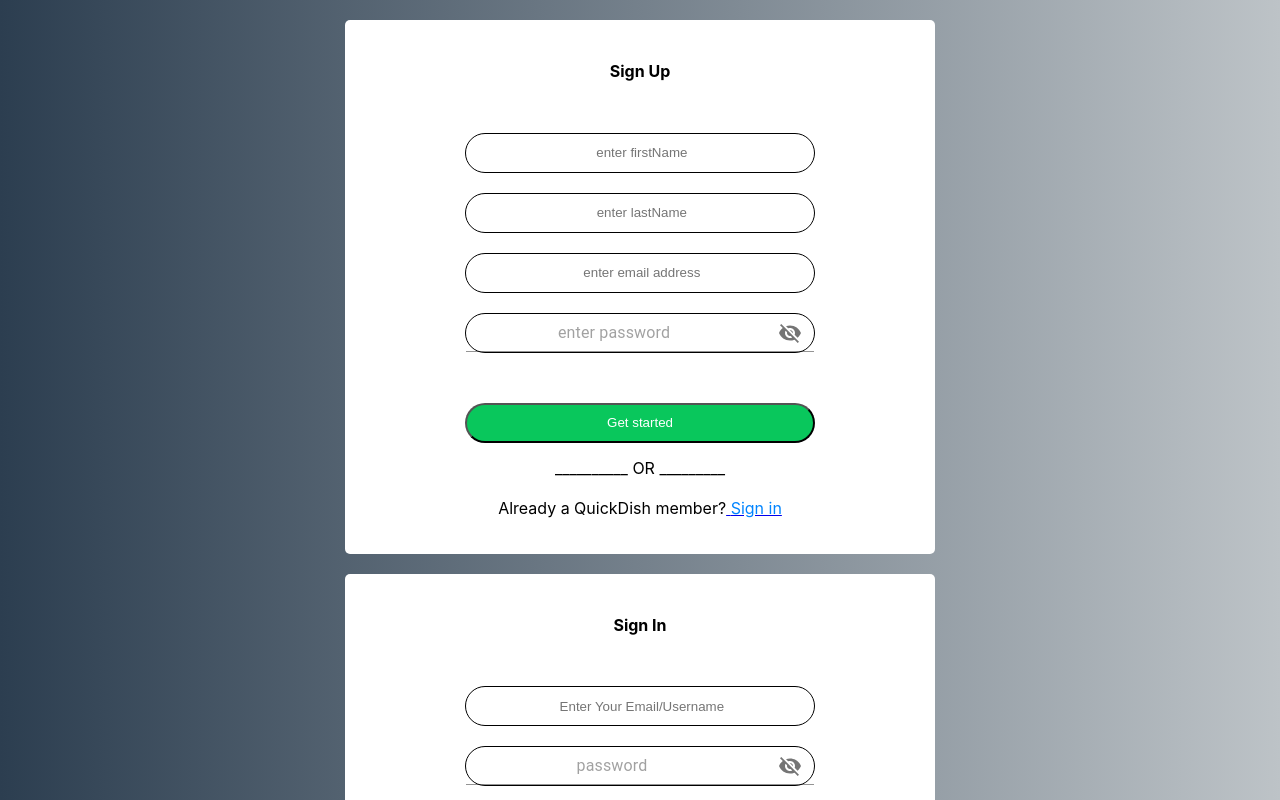
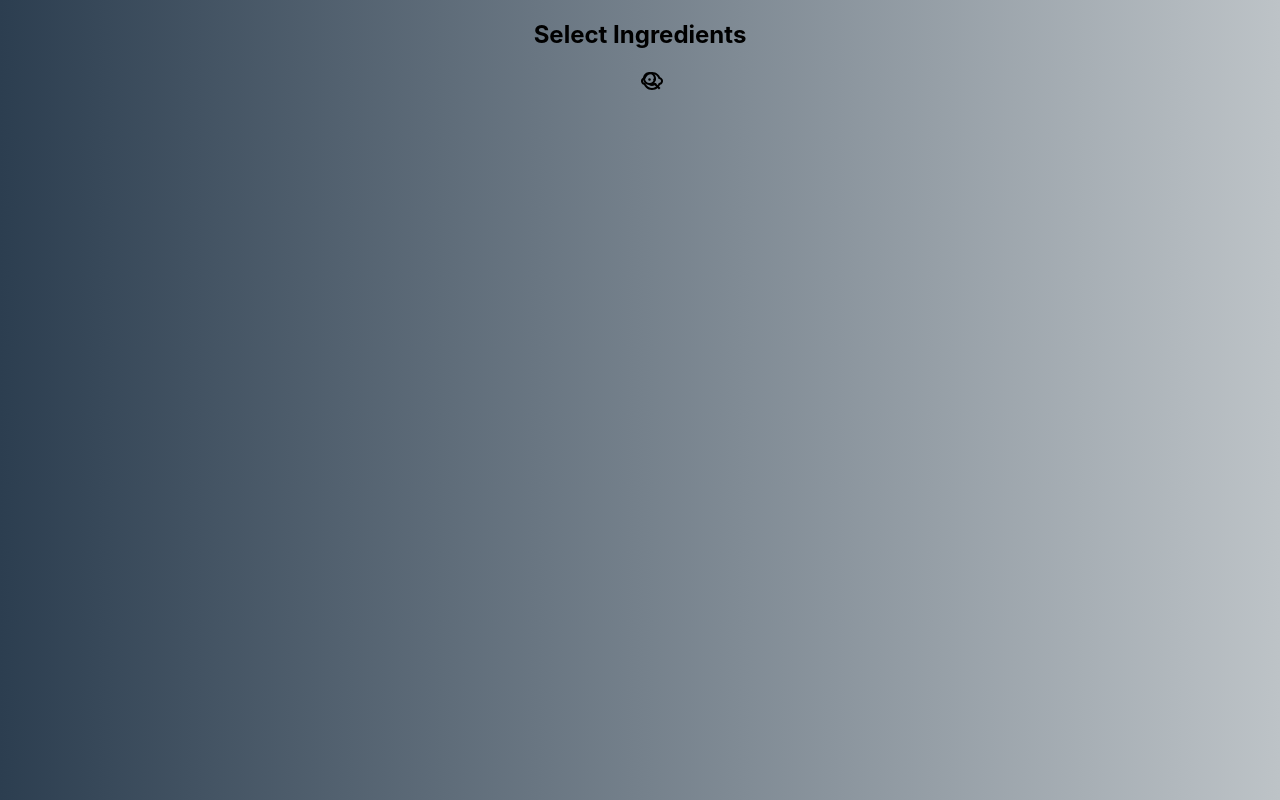
Before and after one commit to akirachix/Quick-Dish, a React (Create React App) app in the folder frontend/quick-dish/: page / in a window 1280 px wide. Shown: the top 800 px of the page. Built offline with nearby package versions, Linux system fonts and the light colour scheme.

Commit message:
create search bar

```diff
--- a/frontend/quick-dish/src/App.js
+++ b/frontend/quick-dish/src/App.js
@@ -1,6 +1,7 @@
 import './App.css';
 import Login from './components/login';
 import SignUp from './components/signup';
+import Bar from './components/bar';
 
 
 
@@ -8,8 +9,7 @@ import SignUp from './components/signup';
 function App() {
   return (
      <div className="App">
-      <SignUp/>
-      <Login/>
+      < Bar  />
 
     </div>
 
--- /dev/null
+++ b/frontend/quick-dish/src/components/bar.css
@@ -0,0 +1,26 @@
+
+.bar_text{
+    display: flex;
+    margin: auto;
+    flex-direction: column;
+    margin-left: 22%;
+}
+.bar_text h2{
+    margin-top: -5%;
+}
+.bar_add{
+    margin-bottom: 20px;
+    margin-left:6px;
+    display: flex;
+    width: 60%;
+}
+.bar_add > input{
+    width: 80%;
+    height: 25px;
+    border: 1px solid #ccc;
+    border-radius: 10px;
+    padding-left: 43px;
+}
+.bar__addIcon{
+    position: absolute;
+}
--- /dev/null
+++ b/frontend/quick-dish/src/components/bar.js
@@ -0,0 +1,20 @@
+import React from 'react'
+import "./bar.css";
+import { SearchOutlined, ChildCare } from '@material-ui/icons';
+import Link from "react-router-dom"
+
+function Bar() {
+  return (
+     <div className="bar">
+        <div className="bar__text">
+            <h2>Select Ingredients</h2>
+        </div>
+        <div className="bar__add">
+        <SearchOutlined className="bar__addIcon"/>
+        <ChildCare className="bar__addIcon"/>
+
+        </div>
+     </div>
+  )
+}
+export default Bar;
```
Also changed, not shown: frontend/quick-dish/src/components/signup.js (line endings or trailing spaces).
